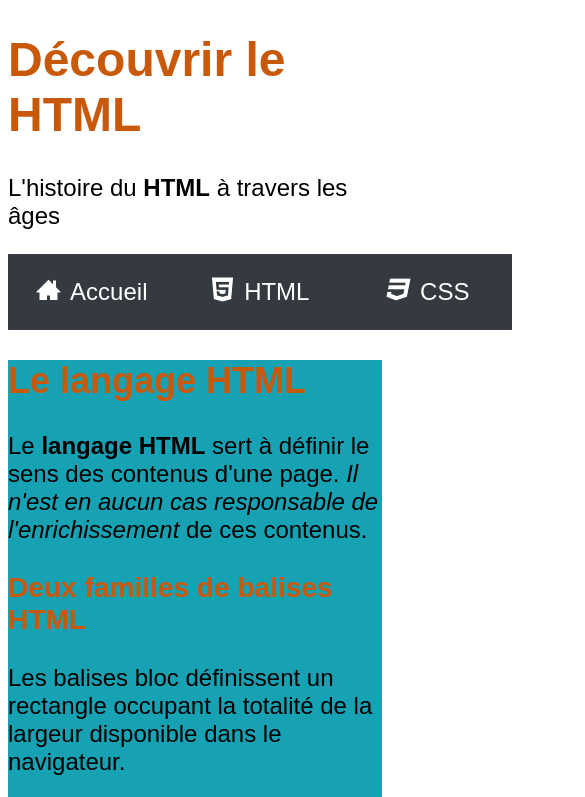
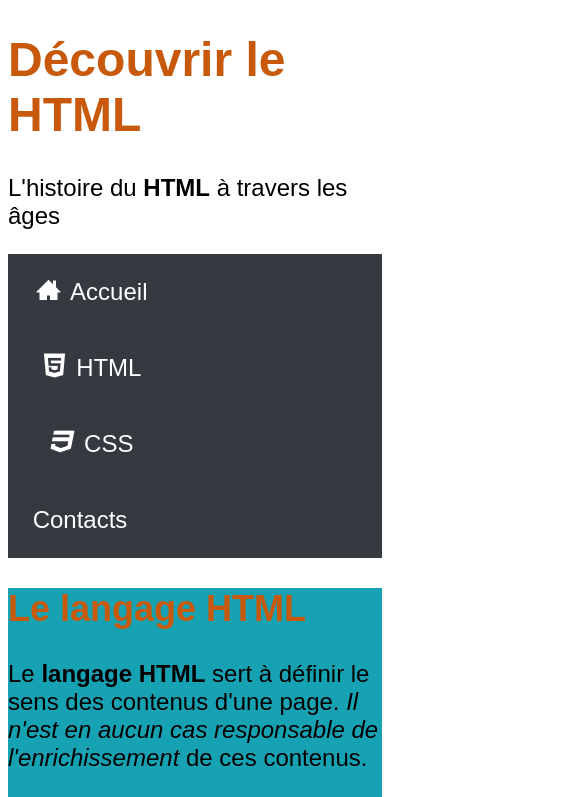
Before and after one commit to DavidDuveau/init_html, a plain HTML site: page index.html in a window 390 px wide. Shown: the top 797 px of the page, 585 px wide, since content can reach past the window. Drawn offline with Linux system fonts and the light colour scheme; files whose address does not match are found by name.

Commit message:
adding meta viewport in index.html and @media in styles.css

```diff
--- a/assets/css/styles.css
+++ b/assets/css/styles.css
@@ -38,6 +38,14 @@ body {
   list-style-type: none;
   display: flex;
   flex-direction: row;
+}
+
+/*regle de media media query*/
+
+@media screen and (max-width: 576px) {
+  .flex-container {
+    flex-direction: column;
+  }
 }
 
 nav {
--- a/index.html
+++ b/index.html
@@ -4,6 +4,9 @@
 
 <head>
   <meta charset="utf-8">
+  <meta name="viewport" content="width=device-width,initial-scale=1.0,maximum-scale=1.0,minimum=1.0,user-scalable=no">
+
+
   <title>Découvrir le HTML</title>
 
   <!--Feuille de style pour la page-->
```
